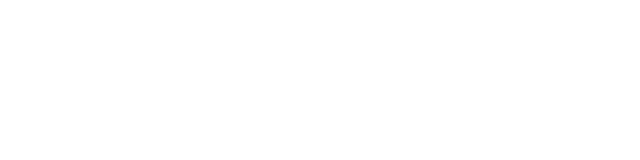
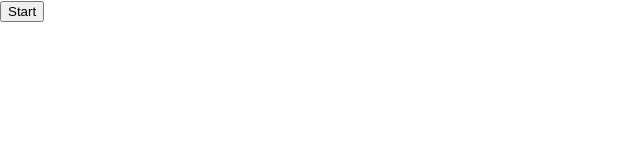
Before and after one commit to DesmandD3/finalApp, a Next.js app: page /start in a window 1280 px wide. Shown: the top 160 px of the page, without its empty margins (0-640 px from the left). Built offline with nearby package versions, Linux system fonts and the light colour scheme.

Commit message:
fixed start button

```diff
--- a/comps/start-button.js
+++ b/comps/start-button.js
@@ -1,17 +1,12 @@
 import styled from "styled-components";
+
 export default function StartButton() {
+  const StyledStart = styled.button`
+    width: 200px;
+    height: 80px;
+    background-color: #71f099;
+    color: #f5fcc9;
+  `;
 
-const StyledStart = styled.button`
-width: 200px;
-height: 80px;
-background-color: #71F099;
-color: #F5FCC9;
-`;
-
-return (
-    <button>
-        Start
-    </button>
-
-);
+  return <button>Start</button>;
 }
--- a/pages/start.js
+++ b/pages/start.js
@@ -1,9 +1,9 @@
-import StartButton from '../comps/start-button';
-export default function Start(){
+import StartButton from "../comps/start-button";
 
-
-<div>
-    <h1> hi</h1>
-<StartButton />
-</div>
+export default function Start() {
+  return (
+    <div>
+      <StartButton />
+    </div>
+  );
 }
```
